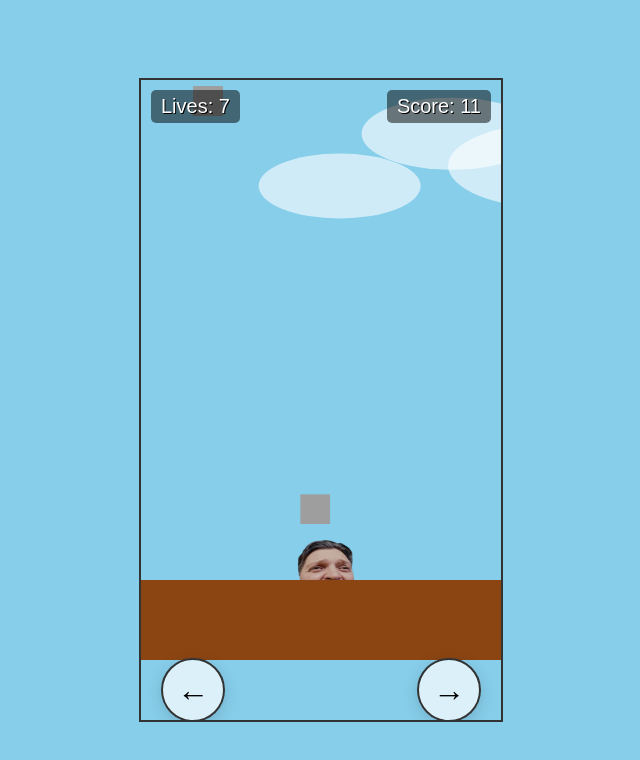
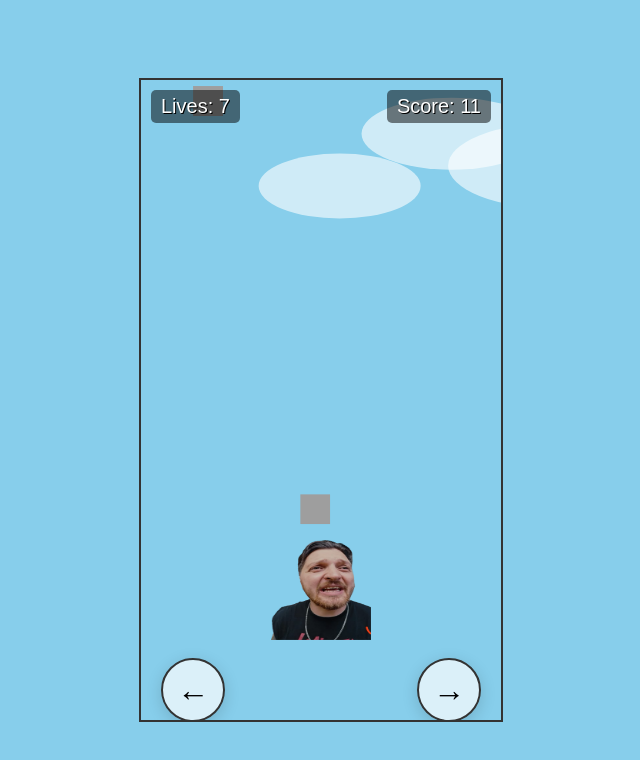
Before and after one commit to Viktorprokushev0707/cheburek, a plain HTML site: page index.html in a window 1280 px wide. Shown: the whole page, without its empty margins (319-959 px from the left). Drawn offline with Linux system fonts and the light colour scheme.

Commit message:
Update style.css34упкаыв

```diff
--- a/style.css
+++ b/style.css
@@ -74,19 +74,8 @@ body {
     background-color: #45a049;
 }
 
-/* Земля */
-#game-container::after {
-    content: '';
-    position: absolute;
-    bottom: 60px; /* Сделано выше, чтобы оставить место под стрелки */
-    left: 0;
-    width: 100%;
-    height: 80px; /* Толще, чем было */
-    background-color: #8B4513;
-    z-index: 2;
-}
-
-/* Стрелки управления */
+/* Землю больше не рисуем через CSS! */
+/* .game-arrows и .arrow-btn — для стрелок управления */
 .game-arrows {
     position: absolute;
     left: 0;
@@ -97,7 +86,7 @@ body {
     justify-content: space-between;
     align-items: center;
     z-index: 10;
-    pointer-events: none; /* стрелки не мешают canvas, кроме своих кнопок */
+    pointer-events: none;
 }
 .arrow-btn {
     pointer-events: auto;
```
